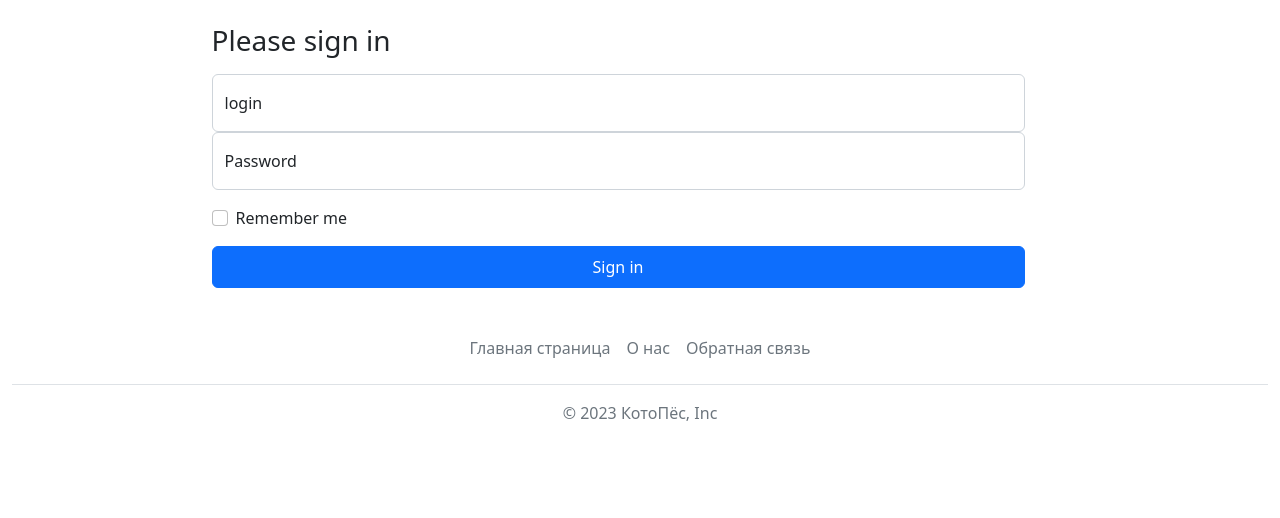
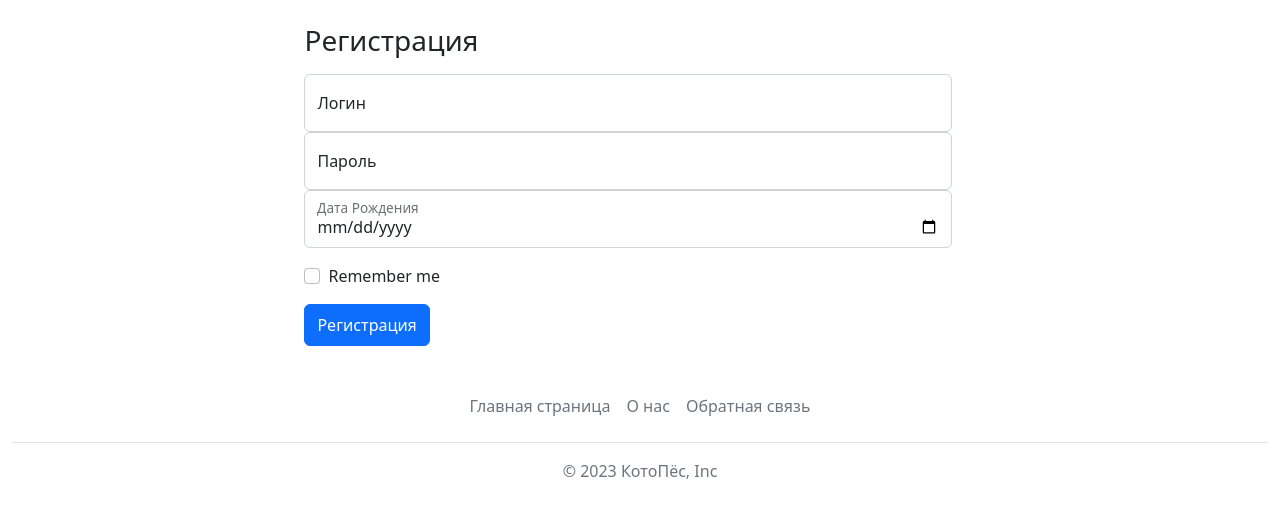
Before and after one commit to Vas1ou/ProjectAutoshchool, a Django app: page /users/registration/ in a window 1280 px wide; the page is wider, and only the part inside the window is pictured. Shown: the part 72-590 px from the top of that part. Run offline with Django 5.2, Linux system fonts and the light colour scheme.

Commit message:
edited html

```diff
--- a/ProjectAutoshchool/templates/base.html
+++ b/ProjectAutoshchool/templates/base.html
@@ -31,9 +31,9 @@
     </div>
 </header>
 
-<div class="container-fluid mt-4 ms-5">
+<div class="container-fluid mt-4 col-md-8">
     <div class="row container d-flex align-items-center justify-content-center">
-        <div class="col-md-9">
+        <div class="col-md-10">
             {% block content %}
             CONTENT
             {% endblock %}
--- a/ProjectAutoshchool/users/templates/registration.html
+++ b/ProjectAutoshchool/users/templates/registration.html
@@ -4,15 +4,19 @@
 
 <main class="form-signin w-100 m-auto">
     <form>
-    <h1 class="h3 mb-3 fw-normal">Please sign in</h1>
+        <h1 class="h3 mb-3 fw-normal">Регистрация</h1>
 
         <div class="form-floating">
-      <input type="email" class="form-control" id="floatingInput" placeholder="example">
-      <label for="floatingInput">login</label>
+            <input type="" class="form-control" id="floatingInput" placeholder="Логин">
+            <label for="floatingInput">Логин</label>
         </div>
         <div class="form-floating">
-      <input type="password" class="form-control" id="floatingPassword" placeholder="Password">
-      <label for="floatingPassword">Password</label>
+            <input type="password" class="form-control" id="floatingPassword" placeholder="Пароль">
+            <label for="floatingPassword">Пароль</label>
+        </div>
+        <div class="form-floating">
+            <input type="date" class="form-control" id="floatingDate:" placeholder="Дата Рождения">
+            <label for="floatingPassword">Дата Рождения</label>
         </div>
 
         <div class="form-check text-start my-3">
@@ -21,7 +25,7 @@
                 Remember me
             </label>
         </div>
-    <button class="btn btn-primary w-100 py-2" type="submit">Sign in</button>
+        <button class="btn btn-primary w-10 py-2" type="submit">Регистрация</button>
     </form>
 </main>
 
```
Also changed, not shown: ProjectAutoshchool/db.sqlite3. Lines whose indentation alone changed are shown as unchanged.
